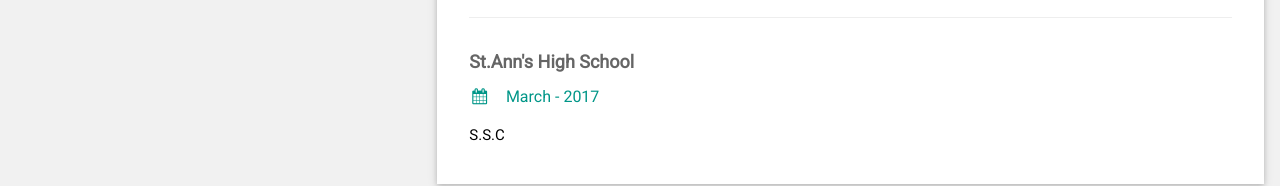
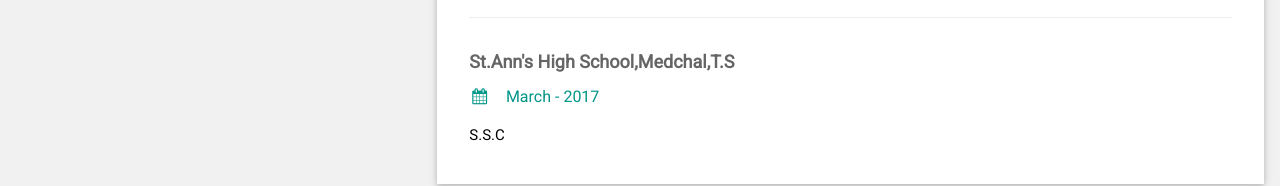
Before and after one commit to 20p61a0445/20p61a0445.github.io, a plain HTML site: page index.html in a window 1280 px wide. Shown: the part 979-1165 px from the top of the page. Drawn offline with nearby package versions, Linux system fonts and the light colour scheme.

Commit message:
Update index.html

```diff
--- a/index.html
+++ b/index.html
@@ -115,7 +115,7 @@
           <hr>
         </div>
         <div class="w3-container">
-          <h5 class="w3-opacity"><b>St.Ann's High School</b></h5>
+          <h5 class="w3-opacity"><b>St.Ann's High School,Medchal,T.S</b></h5>
           <h6 class="w3-text-teal"><i class="fa fa-calendar fa-fw w3-margin-right"></i>March - 2017</h6>
           <p>S.S.C</p><br>
         </div>
```
